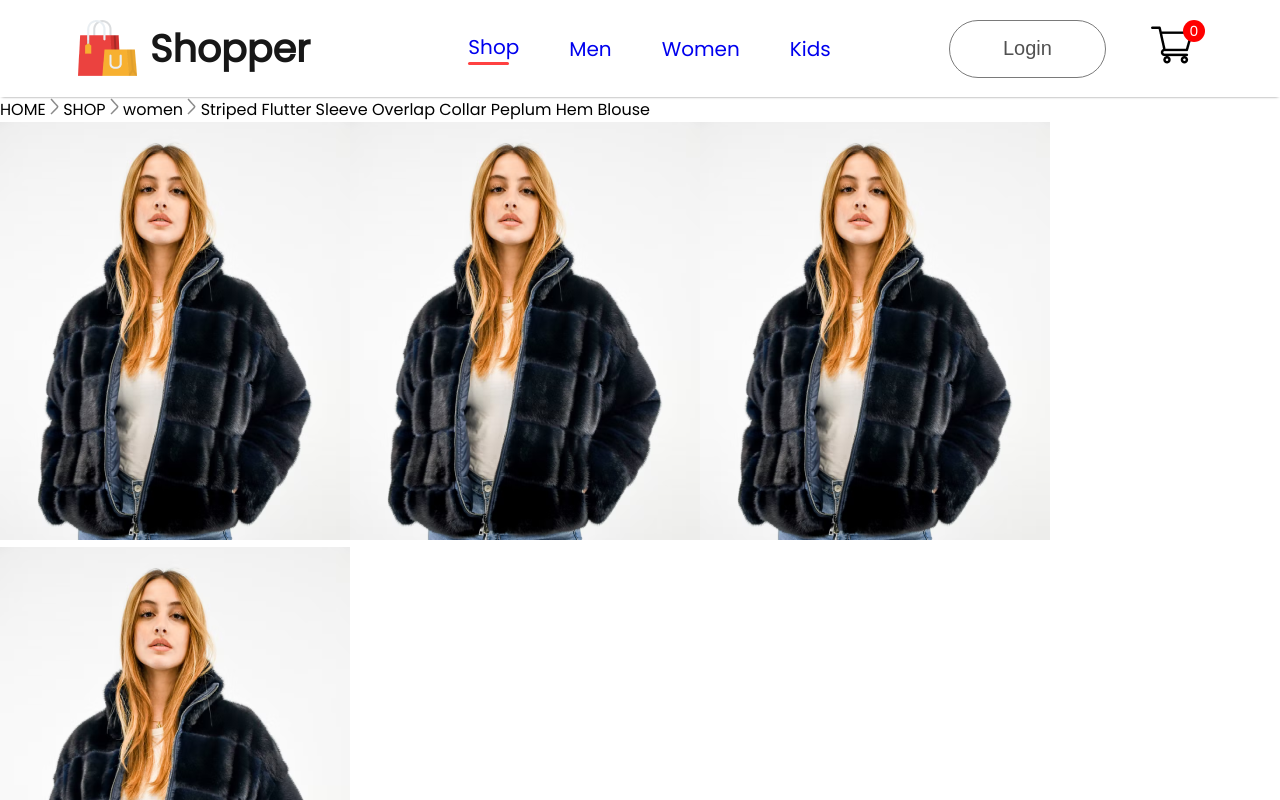
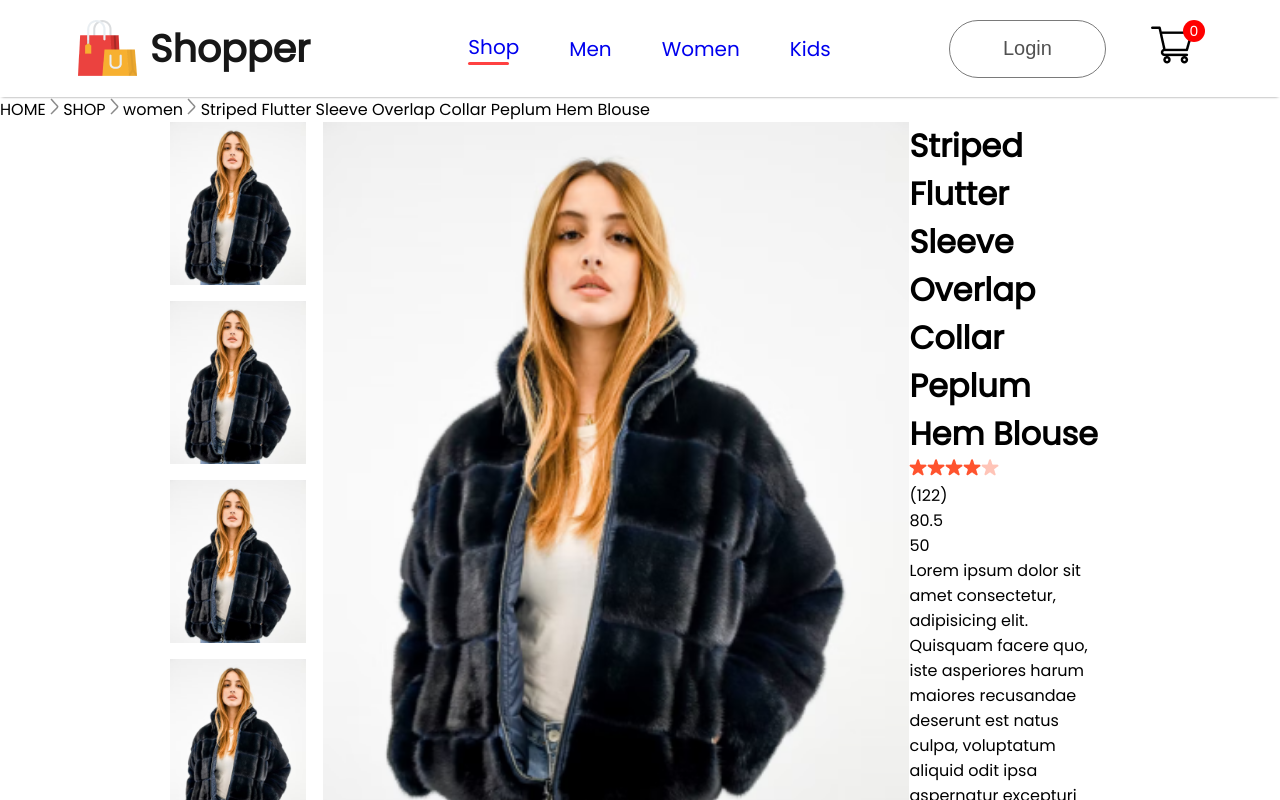
Before and after one commit to tajemouti/e-commerce, a React (Create React App) app: page /product/1 in a window 1280 px wide. Shown: the top 800 px of the page. Built offline with nearby package versions, Linux system fonts and the light colour scheme.

Commit message:
Style the left side of the product page

```diff
--- a/src/components/ProductDisplay/product_display.css
+++ b/src/components/ProductDisplay/product_display.css
@@ -0,0 +1,24 @@
+.product-display {
+    display: flex;
+    margin: 0px 170px;
+}
+
+.product-display-left {
+    display: flex;
+    gap: 17px;
+}
+
+.product-display-img-list {
+    display: flex;
+    flex-direction: column;
+    gap: 16px;
+}
+
+.product-display-img-list img {
+    height: 163px;
+}
+
+.product-display-main-img {
+    width: 586px;
+    height: 700px;
+}
```
